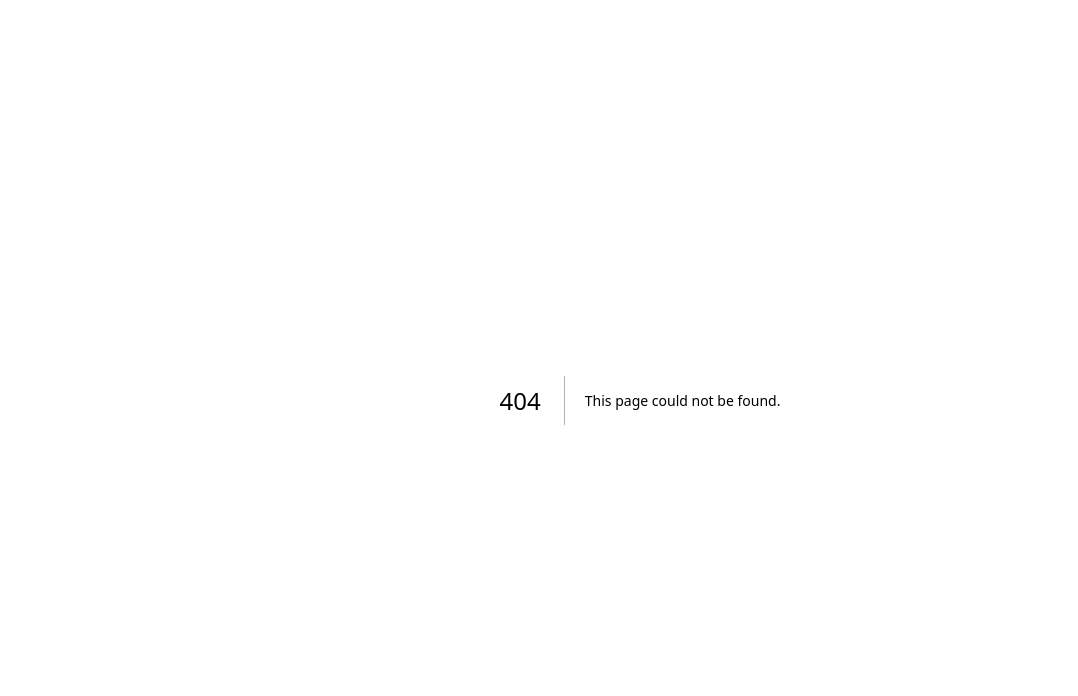
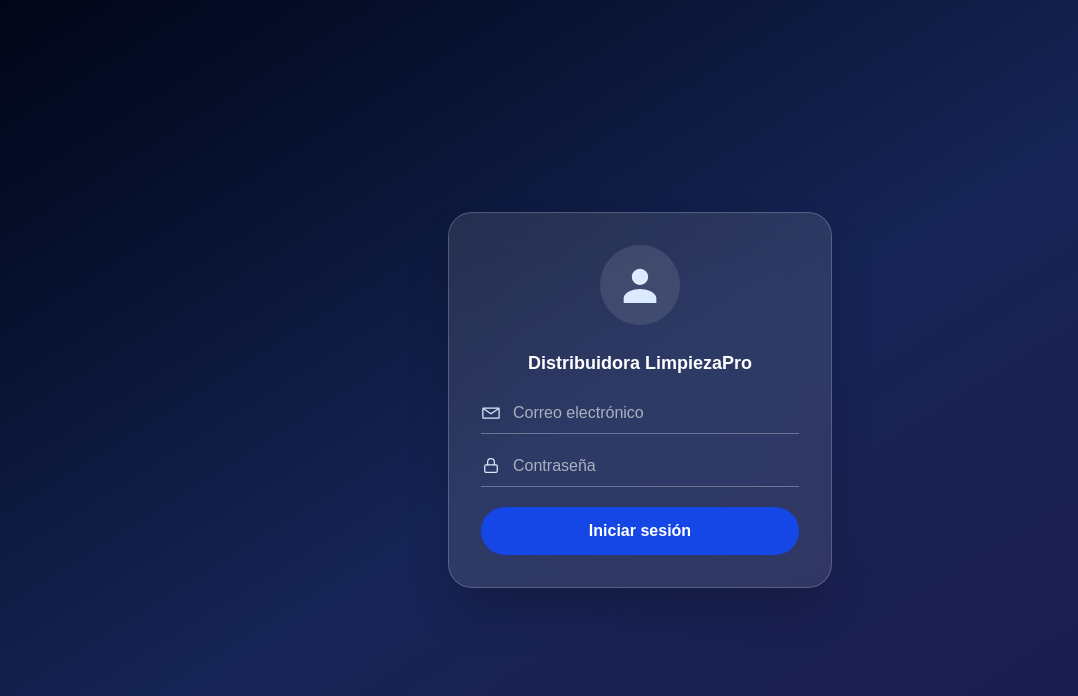
Before and after one commit to automatizacionia69/limpiezaproERP, a Next.js app: page /login in a window 1280 px wide. Before the commit this address had no page. Shown: the top 696 px of the page, without its empty margins (0-1078 px from the left). Built offline with nearby package versions, Linux system fonts and the light colour scheme.

Commit message:
feat: agregar pagina de login con formulario y server action

```diff
--- /dev/null
+++ b/src/app/login/actions.ts
@@ -0,0 +1,27 @@
+'use server'
+
+import { redirect } from 'next/navigation'
+import { createClient } from '@/lib/supabase/server'
+
+export async function signIn(formData: FormData) {
+  const email = formData.get('email') as string
+  const password = formData.get('password') as string
+
+  const supabase = await createClient()
+
+  let errorCode: 'credenciales-invalidas' | 'error-conexion' | null = null
+  try {
+    const { error } = await supabase.auth.signInWithPassword({ email, password })
+    errorCode = error ? 'credenciales-invalidas' : null
+  } catch {
+    // Supabase no disponible o falla de red — no confundir con credenciales
+    // invalidas, que es un rechazo explicito del servidor de Auth.
+    errorCode = 'error-conexion'
+  }
+
+  if (errorCode) {
+    redirect(`/login?error=${errorCode}`)
+  }
+
+  redirect('/dashboard')
+}
--- /dev/null
+++ b/src/app/login/login-form.tsx
@@ -0,0 +1,87 @@
+import { signIn } from './actions'
+
+export function LoginForm({ errorMessage }: { errorMessage?: string }) {
+  return (
+    <div className="w-full max-w-sm rounded-3xl border border-white/20 bg-white/10 p-8 shadow-2xl backdrop-blur-xl">
+      <div className="mx-auto mb-6 flex h-20 w-20 items-center justify-center rounded-full bg-white/10">
+        <svg
+          viewBox="0 0 24 24"
+          fill="currentColor"
+          className="h-10 w-10 text-blue-100"
+          aria-hidden="true"
+        >
+          <path d="M12 12c2.71 0 4.9-2.19 4.9-4.9S14.71 2.2 12 2.2 7.1 4.39 7.1 7.1 9.29 12 12 12Zm0 2.45c-3.65 0-9.8 1.83-9.8 5.48v2.87h19.6v-2.87c0-3.65-6.15-5.48-9.8-5.48Z" />
+        </svg>
+      </div>
+
+      <h1 className="mb-6 text-center text-lg font-semibold text-white">
+        Distribuidora LimpiezaPro
+      </h1>
+
+      <form action={signIn} className="space-y-5">
+        <div className="flex items-center gap-3 border-b border-white/30 pb-2">
+          <svg
+            viewBox="0 0 24 24"
+            fill="none"
+            stroke="currentColor"
+            strokeWidth={1.5}
+            className="h-5 w-5 shrink-0 text-blue-100"
+            aria-hidden="true"
+          >
+            <path
+              strokeLinecap="round"
+              strokeLinejoin="round"
+              d="M2.25 6.75c0-.41.34-.75.75-.75h18c.41 0 .75.34.75.75v10.5a.75.75 0 0 1-.75.75h-18a.75.75 0 0 1-.75-.75V6.75Z"
+            />
+            <path strokeLinecap="round" strokeLinejoin="round" d="m3 7 9 6 9-6" />
+          </svg>
+          <input
+            type="email"
+            name="email"
+            placeholder="Correo electrónico"
+            required
+            className="w-full bg-transparent text-white placeholder-white/60 outline-none"
+          />
+        </div>
+
+        <div className="flex items-center gap-3 border-b border-white/30 pb-2">
+          <svg
+            viewBox="0 0 24 24"
+            fill="none"
+            stroke="currentColor"
+            strokeWidth={1.5}
+            className="h-5 w-5 shrink-0 text-blue-100"
+            aria-hidden="true"
+          >
+            <rect x="4.5" y="10.5" width="15" height="9" rx="1.5" />
+            <path
+              strokeLinecap="round"
+              strokeLinejoin="round"
+              d="M8 10.5V7a4 4 0 1 1 8 0v3.5"
+            />
+          </svg>
+          <input
+            type="password"
+            name="password"
+            placeholder="Contraseña"
+            required
+            className="w-full bg-transparent text-white placeholder-white/60 outline-none"
+          />
+        </div>
+
+        {errorMessage && (
+          <p role="alert" className="text-sm text-red-300">
+            {errorMessage}
+          </p>
+        )}
+
+        <button
+          type="submit"
+          className="w-full rounded-full bg-blue-700 py-3 font-semibold text-white transition-colors hover:bg-blue-600"
+        >
+          Iniciar sesión
+        </button>
+      </form>
+    </div>
+  )
+}
--- /dev/null
+++ b/src/app/login/page.tsx
@@ -0,0 +1,23 @@
+import { LoginForm } from './login-form'
+
+const ERROR_MESSAGES: Record<string, string> = {
+  'credenciales-invalidas': 'Correo o contraseña incorrectos.',
+  'error-conexion': 'No se pudo conectar, intenta de nuevo.',
+  'sin-perfil':
+    'Tu cuenta no tiene un perfil asignado, contacta al administrador.',
+}
+
+export default async function LoginPage({
+  searchParams,
+}: {
+  searchParams: Promise<{ error?: string }>
+}) {
+  const { error } = await searchParams
+  const errorMessage = error ? ERROR_MESSAGES[error] : undefined
+
+  return (
+    <main className="flex min-h-screen items-center justify-center bg-linear-to-br from-slate-950 via-blue-950 to-indigo-950 p-4">
+      <LoginForm errorMessage={errorMessage} />
+    </main>
+  )
+}
```
